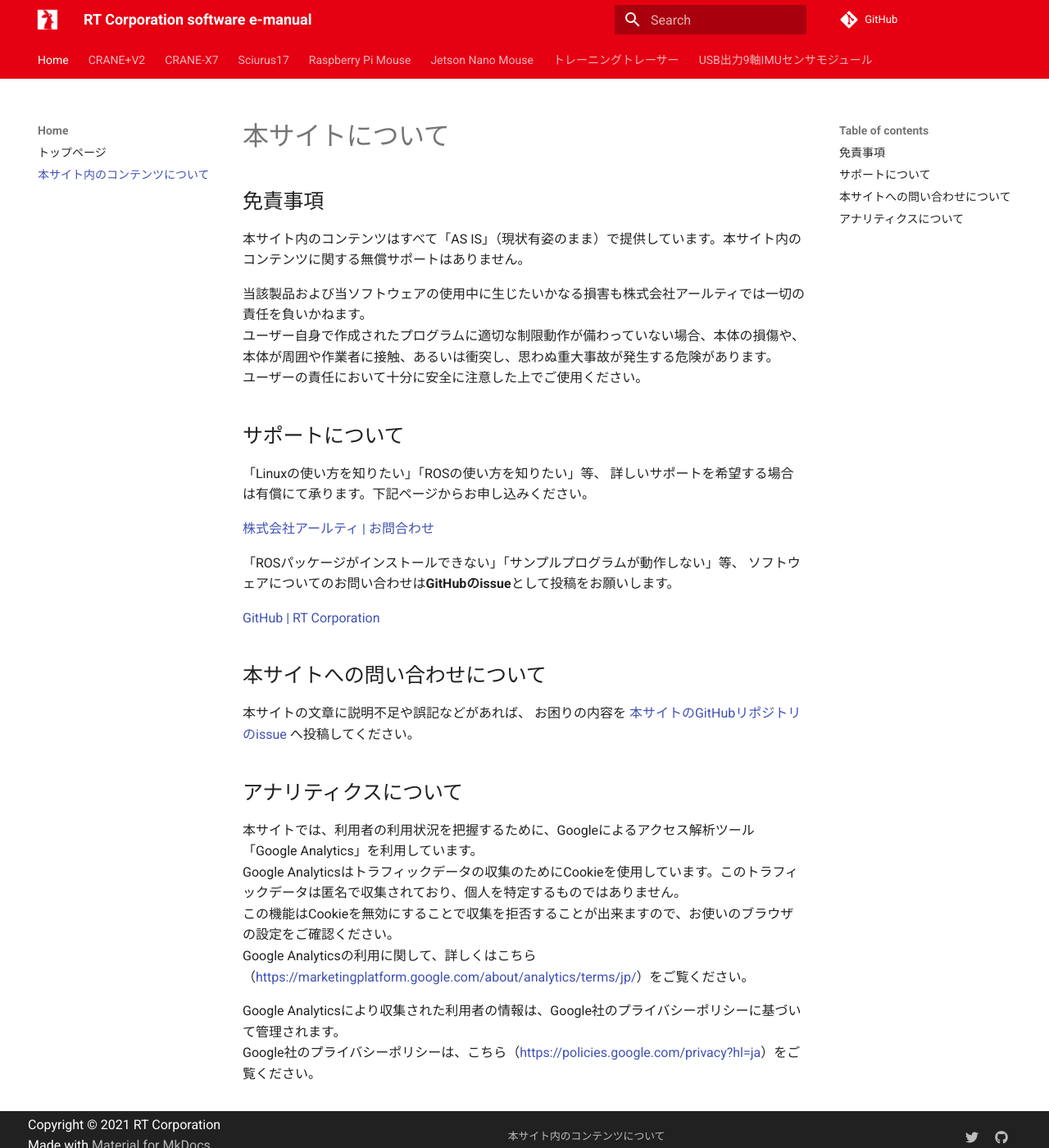
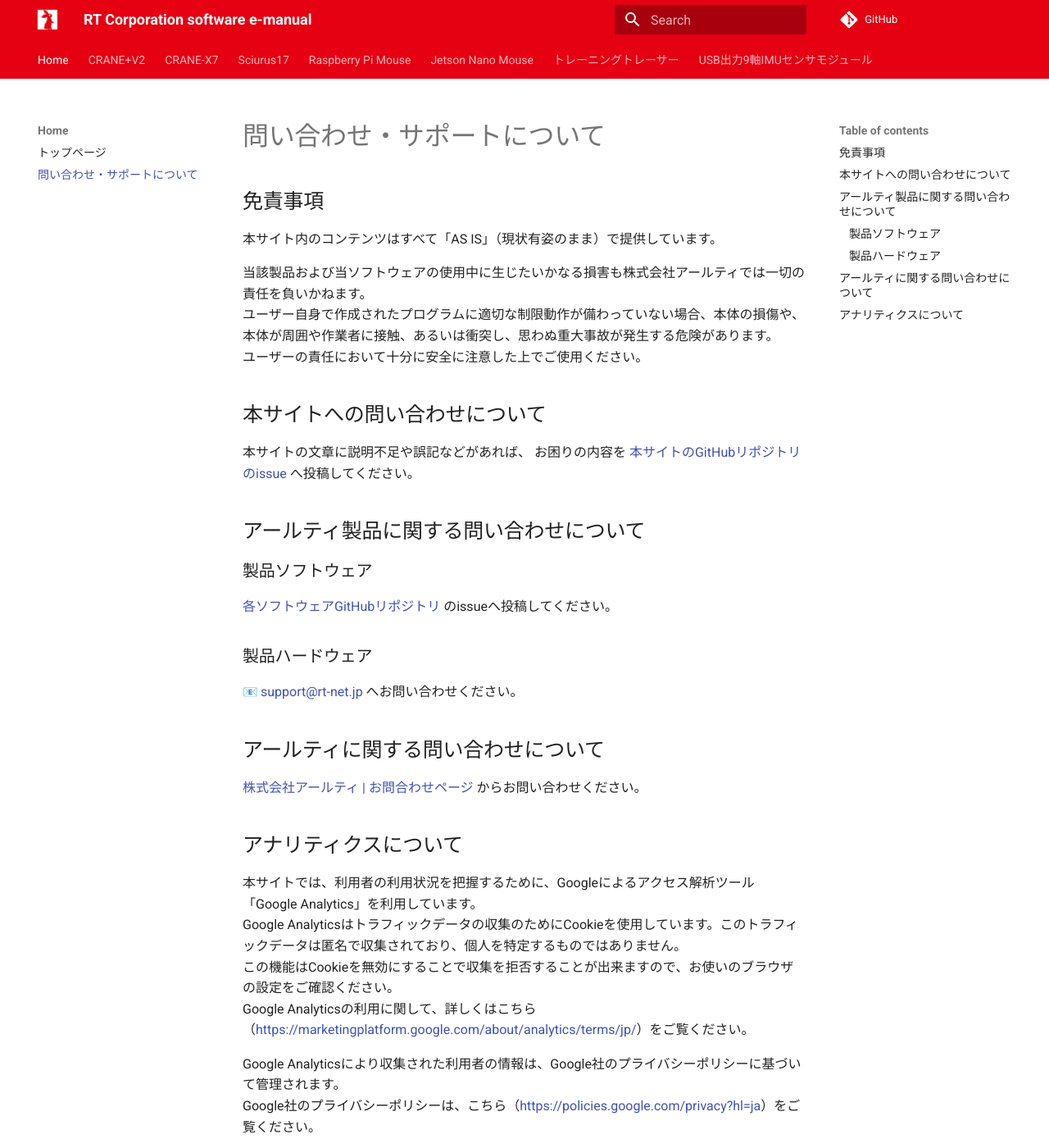
Before and after one commit to rt-net/tutorials, an MkDocs documentation site: the page built from docs/about.md, in a window 1280 px wide and 1400 px high. Shown: the whole window at 82% size. Built offline with MkDocs 1.6.1 and Material for MkDocs 9.7.7, drawn with Linux system fonts in a browser that asks for light colours; emoji names are drawn with the system emoji font; comment, search, counter and statistics services are not loaded.

Commit message:
サポートに関する文章を修正

```diff
--- a/docs/about.md
+++ b/docs/about.md
@@ -1,24 +1,12 @@
-# 本サイトについて
+# 問い合わせ・サポートについて
 
 ## 免責事項
 
-本サイト内のコンテンツはすべて「AS IS」（現状有姿のまま）で提供しています。本サイト内のコンテンツに関する無償サポートはありません。
+本サイト内のコンテンツはすべて「AS IS」（現状有姿のまま）で提供しています。
 
 当該製品および当ソフトウェアの使用中に生じたいかなる損害も株式会社アールティでは一切の責任を負いかねます。
 ユーザー自身で作成されたプログラムに適切な制限動作が備わっていない場合、本体の損傷や、本体が周囲や作業者に接触、あるいは衝突し、思わぬ重大事故が発生する危険があります。
 ユーザーの責任において十分に安全に注意した上でご使用ください。
-
-## サポートについて
-
-「Linuxの使い方を知りたい」「ROSの使い方を知りたい」等、
-詳しいサポートを希望する場合は有償にて承ります。下記ページからお申し込みください。
-
-[株式会社アールティ | お問合わせ](https://rt-net.jp/company/inquiries/){target=_blank rel=noopener}
-
-「ROSパッケージがインストールできない」「サンプルプログラムが動作しない」等、
-ソフトウェアについてのお問い合わせは**GitHubのissue**として投稿をお願いします。
-
-[GitHub | RT Corporation](https://github.com/rt-net){target=_blank rel=noopener}
 
 ## 本サイトへの問い合わせについて
 
@@ -26,6 +14,22 @@
 お困りの内容を
 [本サイトのGitHubリポジトリのissue](https://github.com/rt-net/e-manual/issues/new?assignees=&labels=Type%3A+Feature&template=feature_request_ja.md&title=)
 へ投稿してください。
+
+## アールティ製品に関する問い合わせについて
+
+### 製品ソフトウェア
+
+[各ソフトウェアGitHubリポジトリ](https://github.com/rt-net){target=_blank rel=noopener}
+のissueへ投稿してください。
+
+### 製品ハードウェア
+
+[ :e-mail: support@rt-net.jp](mailto:support@rt-net) へお問い合わせください。
+
+## アールティに関する問い合わせについて
+
+[株式会社アールティ | お問合わせページ](https://rt-net.jp/company/inquiries/){target=_blank rel=noopener}
+からお問い合わせください。
 
 ## アナリティクスについて
 
--- a/mkdocs.yml
+++ b/mkdocs.yml
@@ -65,7 +65,7 @@
 nav:
   - Home:
     - トップページ: index.md
-    - 本サイト内のコンテンツについて: about.md
+    - 問い合わせ・サポートについて: about.md
   - CRANE+V2:
     - 1. 製品について: cranev2/products.md
     - 2. 参考リンク集: cranev2/others.md
--- a/overrides/partials/footer.html
+++ b/overrides/partials/footer.html
@@ -100,7 +100,7 @@
 
       <div class="md-footer-notice">
         <a href="{{ base_url }}/about.html">
-        本サイト内のコンテンツについて
+        問い合わせ・サポートについて
         </a>
       </div>
 
```
